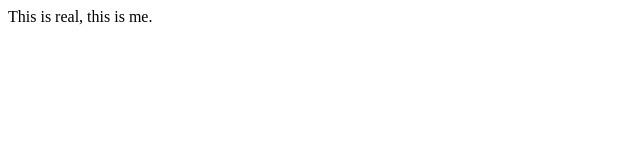
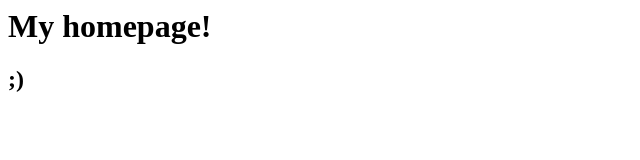
Before and after one commit to kcatalan/kcatalan.github.io, a plain HTML site: page index.html in a window 1280 px wide. Shown: the whole page, without its empty margins (0-640 px from the left). Drawn offline with Linux system fonts and the light colour scheme.

Commit message:
updated index

```diff
--- a/index.html
+++ b/index.html
@@ -1,9 +1,15 @@
-<!DOCTYPE html>
 <html>
-	<head>
-	<title>Welcome</title>
-	</head>
-	<body>
-		<div> This is real, this is me.</div>
-	</body>
+  <head>
+    <title>My Homepage</title>
+  </head>
+
+
+  <body>
+    <h1>My homepage!</h1>
+
+    <h2>
+        ;)
+    </h2>
+
+  </body>
 </html>
```
